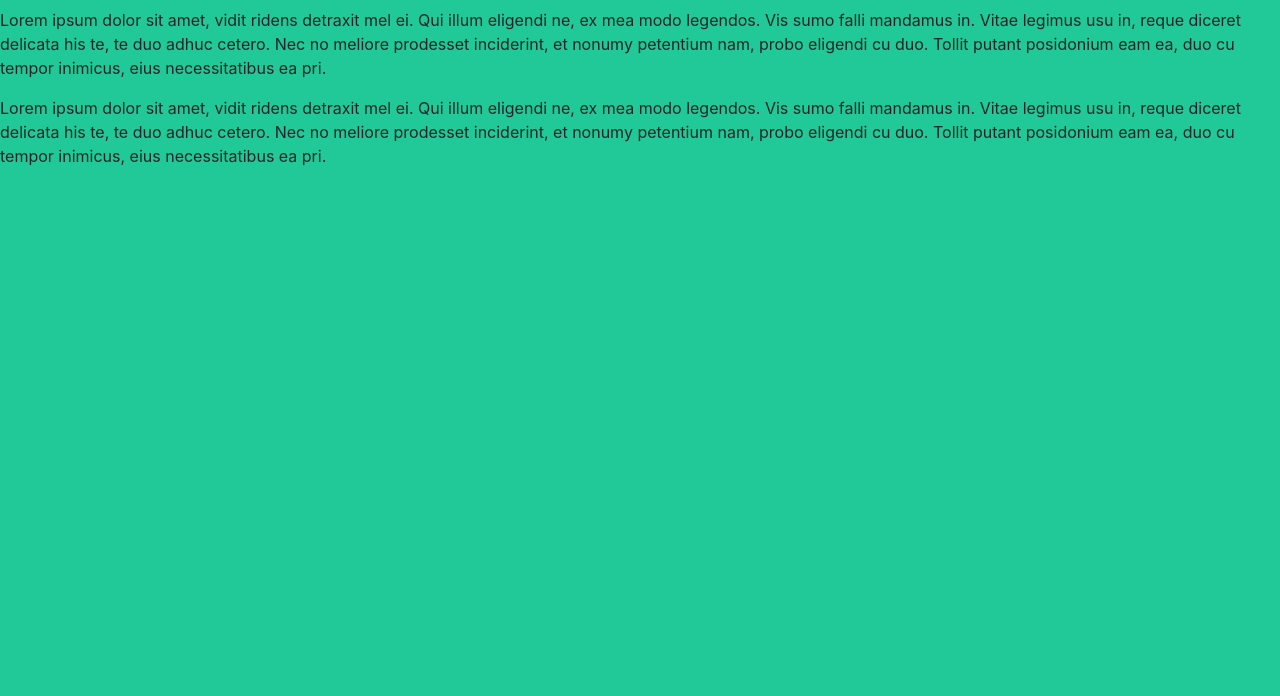
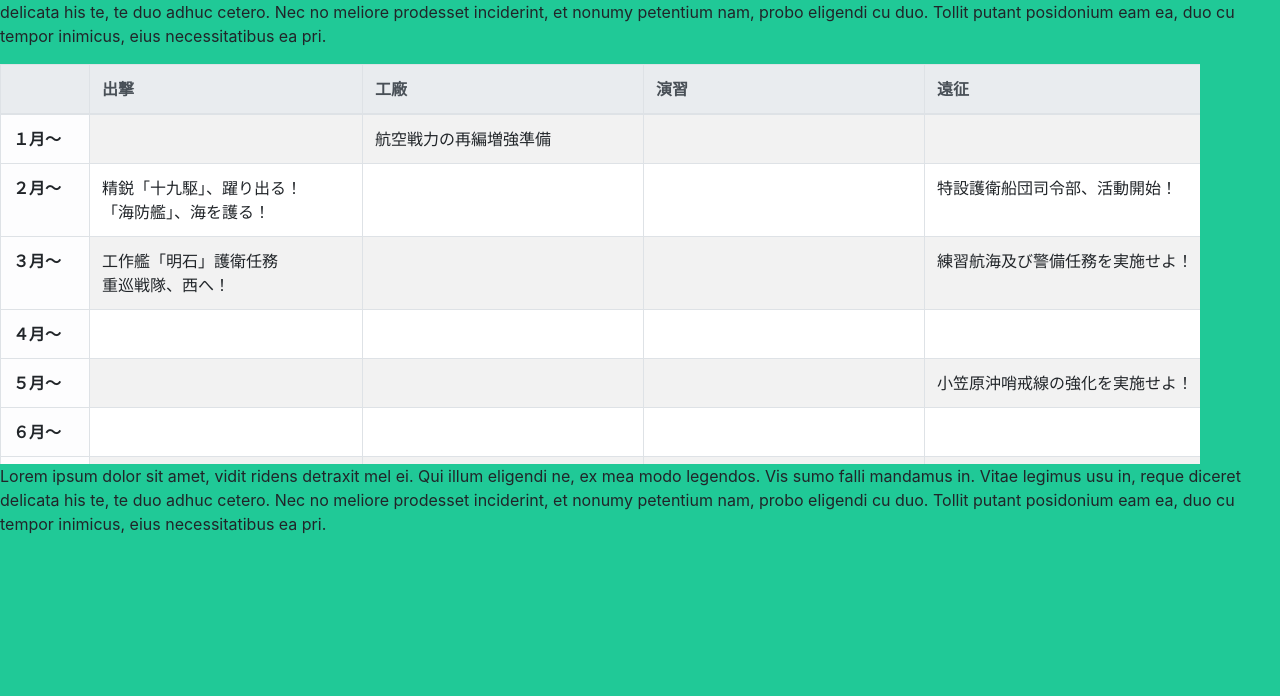
Before and after one commit to satoc-skd/yearlymissions, a website built with webpack: page src/index.html in a window 1280 px wide. Shown: the part 104-800 px from the top of the page. Built offline with nearby package versions, Linux system fonts and the light colour scheme.

Commit message:
任務表を追加

```diff
--- a/src/index.html
+++ b/src/index.html
@@ -8,6 +8,7 @@
   </head>
   <body class="profile">
     <header>
+      <h1>イヤーリー任務表</h1>
       <div class="row">
         <div class="col-sm-4 col-md-2">a</div>
         <div class="col-sm-4 col-md-8">b</div>
--- a/src/js/app.js
+++ b/src/js/app.js
@@ -1,10 +1,16 @@
+'use strict'
+
 // import Util from './modules/Util'
 // import Ro from './modules/Ro'
 // import Hc from './modules/Hc'
 // import '../styles/style.css'
+import $ from 'jquery'
 
 import 'bootstrap'
 import '../scss/custom.scss'
+// import '../scss/sticky-table.css'
+
+import Tb from './modules/Tb'
 
 const init = async () => {
   // document.getElementsByClassName('left')[0].innerHTML = Util.createLogo()
@@ -15,6 +21,8 @@
   // Ro.observer(container, profile)
   // // axios
   // document.getElementsByClassName('user')[0].innerHTML = await Hc.getUser(1)
+
+  $('main')[0].innerHTML = Tb.createTable()
 }
 
 window.addEventListener('DOMContentLoaded', function () {
--- /dev/null
+++ b/src/js/modules/Tb.js
@@ -0,0 +1,178 @@
+import $ from 'jquery'
+
+import util from './util'
+
+const createTable = () => {
+  // https://qiita.com/rokko2massy/items/83283bce06acbba7a4f0
+
+  const mainData = [
+    {
+      month: 2,
+      sortie: [
+        { caption: '精鋭「十九駆」、躍り出る！' },
+        { caption: '「海防艦」、海を護る！' }
+      ],
+      expedition: [
+        { caption: '特設護衛船団司令部、活動開始！' }
+      ]
+    },
+    {
+      month: 3,
+      sortie: [
+        { caption: '工作艦「明石」護衛任務' },
+        { caption: '重巡戦隊、西へ！' }
+      ],
+      expedition: [
+        { caption: '練習航海及び警備任務を実施せよ！' }
+      ]
+    },
+    {
+      month: 5,
+      expedition: [
+        { caption: '小笠原沖哨戒線の強化を実施せよ！' }
+      ]
+    },
+    {
+      month: 8,
+      expedition: [
+        { caption: '南西諸島方面の海上護衛を強化せよ！' }
+      ]
+    },
+    {
+      month: 9,
+      sortie: [
+        { caption: '歴戦「第十方面艦隊」、全力出撃！' }
+      ],
+      arsenal: [
+        { caption: '新型兵装開発整備の強化' }
+      ],
+      expedition: [
+        { caption: '兵站強化遠征任務【基本作戦】' },
+        { caption: '兵站強化遠征任務【拡張作戦】' }
+      ]
+    },
+    {
+      month: 10,
+      exercise: [
+        { caption: '演習ティータイム！' },
+        { caption: '最精鋭！主力オブ主力、演習開始！' }
+      ],
+      arsenal: [
+        { caption: '精鋭複葉機飛行隊の編成' }
+      ]
+    },
+    {
+      month: 11,
+      refurbishment: [
+        { caption: '「駆逐艦」の改修工事を実施せよ！' },
+        { caption: '続：「駆逐艦」の改修工事を実施せよ！' }
+      ],
+      arsenal: [
+        { caption: '工廠フル稼働！新兵装を開発せよ！' }
+      ]
+    },
+    {
+      month: 1,
+      arsenal: [
+        { caption: '航空戦力の再編増強準備' }
+      ]
+    }
+
+  ]
+
+  console.log( mainData )
+  // ヘッダを生成
+  const columnName = ['出撃', '工廠', '演習', '遠征', '改装']
+  const thead = $('<thead class="thead-light"></thead>')
+  thead.append('<tr class="fixed-header-0"></tr>')
+  thead.find('tr').append('<th class="fixed-column-0"></th>')
+  columnName.forEach(element => {
+    thead.find('tr').append(`<th>${element}</th>`)
+  })
+
+  const rowNames = ['１', '２', '３', '４', '５', '６', '７', '８', '９', '１０', '１１', '１２']
+  const tbody = $('<tbody></tbody>')
+  rowNames.forEach(element => {
+    const newTr = $('<tr></tr>')
+    newTr.append(`<th class="fixed-column-0 table-light">${element}月～</th>`)
+    for (let index = 0; index < columnName.length; index++) {
+      newTr.append('<td></td>')
+    }
+    tbody.append(newTr)
+  })
+
+  const result = $(`<div class="table-wrapper">
+    <table class="table text-nowrap sticky-table table-bordered table-striped">
+        ${thead.prop('outerHTML')}
+        ${tbody.prop('outerHTML')}
+    </table>
+  </div>`)
+
+
+  //行ヘッダーに対しtopを設定
+  const fixed_header_num = 1
+  let height = 0
+  for (var i = 0; i < fixed_header_num; i++) {
+    result.find(`.fixed-header-${i} th`).css('top', height)
+    height += result.find(`.fixed-header-${i} th`).outerHeight()
+  }
+
+  //列ヘッダーに対しleftを設定
+  const fixed_column_num = 1
+  let width = 0
+  for (var j = 0; j < fixed_column_num; j++) {
+    result.find(`th.fixed-column-${j}`).css('left', width)
+    width += result.find(`th.fixed-column-${j}`).outerWidth(true)
+  }
+
+  // // サンプルデータ
+  // const sampleData = [
+  //   { caption: '精鋭「十九駆」、躍り出る！' },
+  //   { caption: '「海防艦」、海を護る！' }
+  // ]
+  // const writeCell = searchCell(result, 2, 'sortie')
+  // writeCell.html(createMissionHTML(sampleData))
+
+  // 1～12月毎に、任務名を埋めていく
+  mainData.forEach(element => {
+    const types = ['refurbishment', 'exercise', 'arsenal', 'expedition', 'sortie']
+    types.forEach(typeName => {
+      if( !util.hasProperty(element, typeName) ) {
+        return
+      }
+      searchCell(result, element.month, typeName).html(createMissionHTML(element[typeName]))
+
+    })
+
+  })
+
+  return result.prop('outerHTML')
+}
+
+const createMissionHTML = (captionCotains) => {
+  const result = $('<ul></ul>')
+  captionCotains.forEach(element => {
+    result.append($(`<li>${element.caption}</li>`))
+  })
+  return result.prop('outerHTML')
+}
+
+const searchCell = (tableData, month, typeName) => {
+  const diffTable = {
+    sortie: '出撃',
+    expedition: '遠征',
+    arsenal: '工廠',
+    exercise: '演習',
+    refurbishment: '改装'
+  }
+
+  if ( diffTable[typeName] === undefined ) {
+    return undefined
+  }
+
+  const cellIndex = tableData.find(`thead>tr>th:contains("${diffTable[typeName]}")`)[0].cellIndex
+
+  return tableData.find('tbody>tr').eq(month - 1).children('td').eq(cellIndex - 1)
+}
+
+export default { createTable }
--- a/src/js/modules/util.js
+++ b/src/js/modules/util.js
@@ -20,4 +20,9 @@
   return image
 }
 
-export default { createLogo, createElement, createImg }
+const hasProperty = (obj, key) => {
+  return Object.prototype.hasOwnProperty.call(obj, key)
+}
+
+
+export default { createLogo, createElement, createImg, hasProperty }
--- a/src/scss/custom.scss
+++ b/src/scss/custom.scss
@@ -2,3 +2,5 @@
 $body-bg: #20c997;
 
 @import "~bootstrap/scss/bootstrap";
+
+@import "sticky-table.scss";
--- /dev/null
+++ b/src/scss/sticky-table.scss
@@ -0,0 +1,35 @@
+/*ラッパー*/
+div.table-wrapper {
+    overflow: scroll;
+    max-height:400px; /*任意*/
+    max-width:1200px; /*任意*/
+    background-color: #fff;
+  }
+
+  /*行ヘッダーを固定する。topの値はjsで動的に指定*/
+  table.sticky-table thead tr[class*="fixed-header-"] th {
+      position: -webkit-sticky; /* for Safari */
+      position: sticky;
+      /* tbody tdより手前に表示する */
+      z-index: 1;
+  }
+
+  /*行ヘッダーと列ヘッダーが重なる部分を固定する。top,leftの値はjsで動的に指定*/
+  table.sticky-table thead tr[class*="fixed-header-"] th[class*="fixed-column-"] {
+      /* 全てのセルより手前に表示する */
+      z-index: 2;
+  }
+
+  /*列ヘッダーを固定する。leftの値はjsで動的に指定*/
+  table.sticky-table tbody th[class*="fixed-column-"] {
+      position: -webkit-sticky; /* for Safari */
+      position: sticky;
+      /* tbody tdより手前に表示する */
+      z-index: 1;
+  }
+
+  table.sticky-table ul {
+      list-style: none;
+      padding: 0px;
+      margin: 0px;
+  }
```
